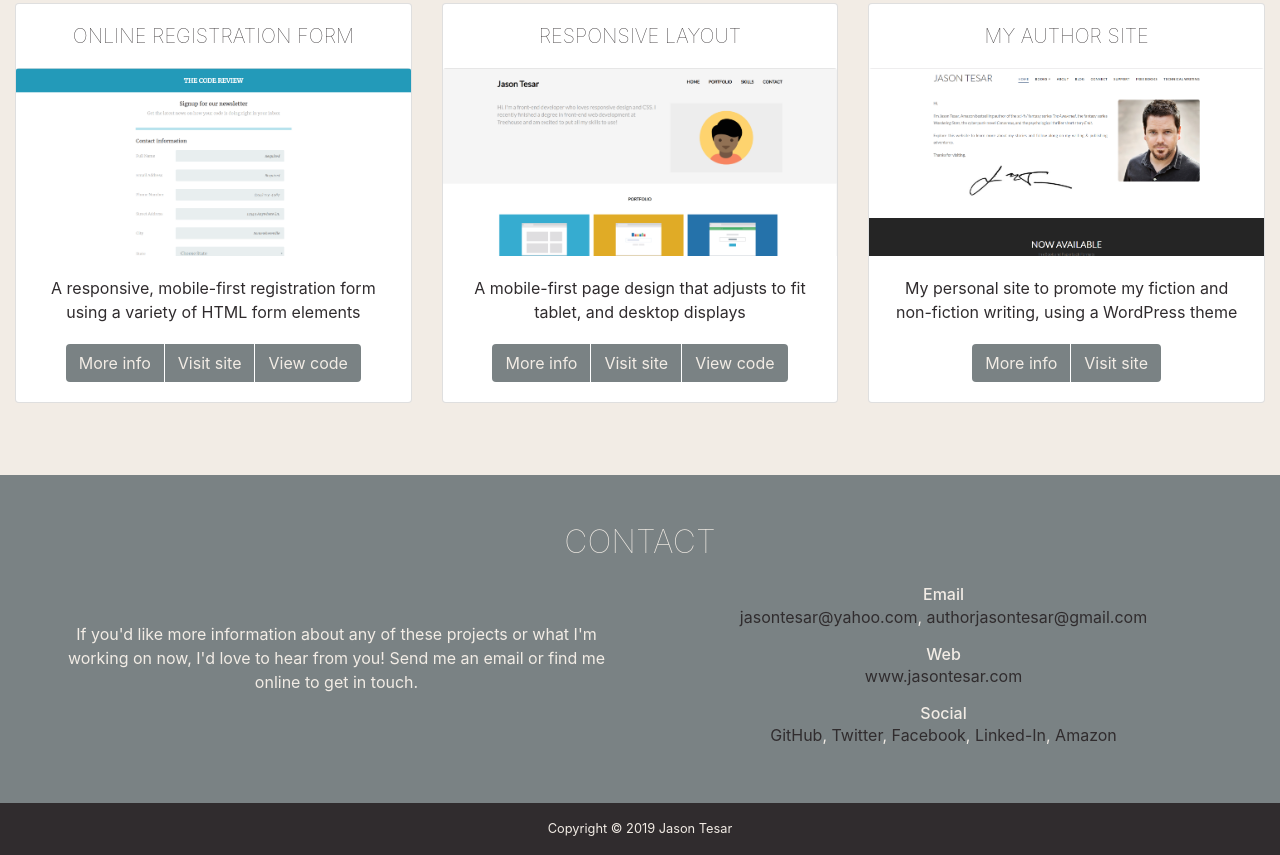
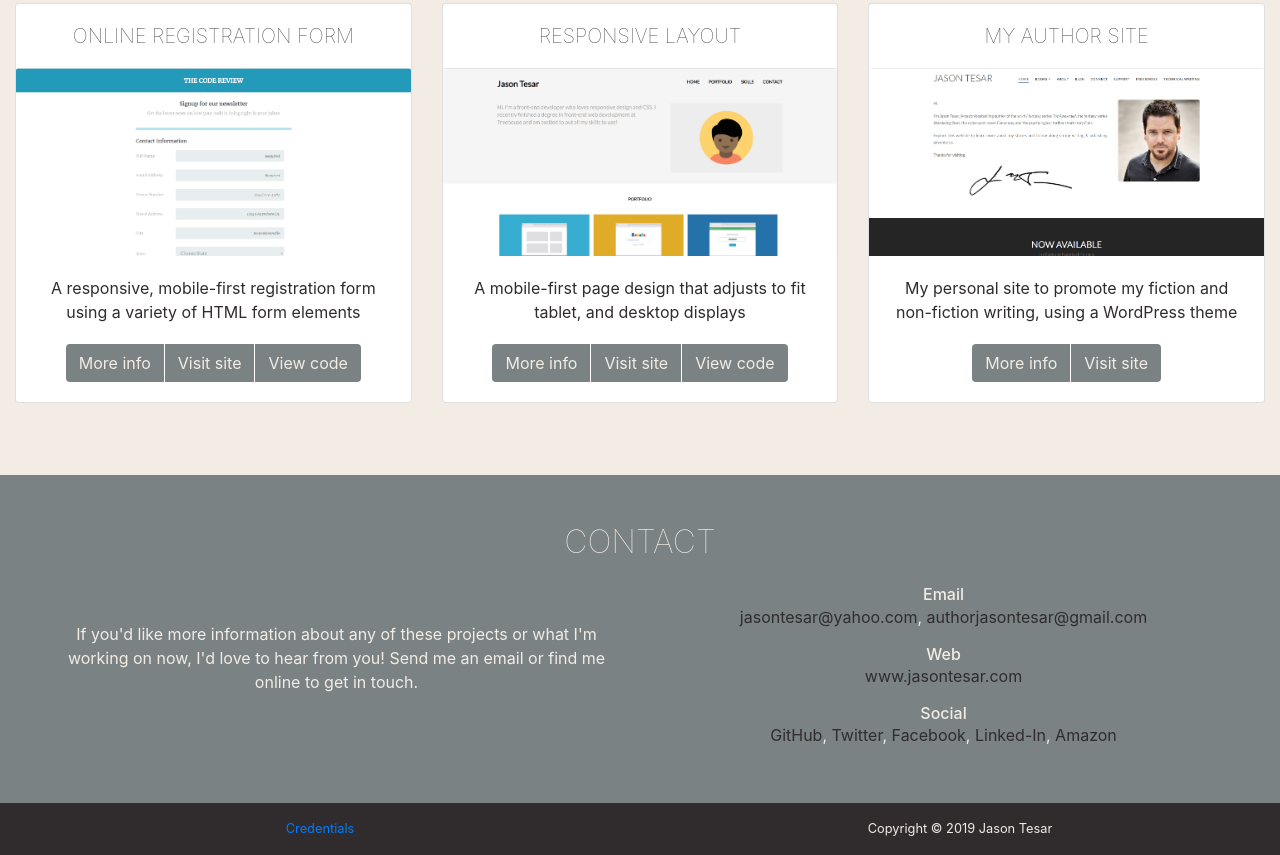
Before and after one commit to jasonTesar/jasontesar.github.io, a plain HTML site: page index.html in a window 1280 px wide. Shown: the part 1620-2475 px from the top of the page. Drawn offline with nearby package versions, Linux system fonts and the light colour scheme.

Commit message:
add link to Front End Web Development certificate

```diff
--- a/index.html
+++ b/index.html
@@ -7,7 +7,7 @@
     <link rel="stylesheet" href="https://stackpath.bootstrapcdn.com/bootstrap/4.2.1/css/bootstrap.min.css" integrity="sha384-GJzZqFGwb1QTTN6wy59ffF1BuGJpLSa9DkKMp0DgiMDm4iYMj70gZWKYbI706tWS" crossorigin="anonymous">
     <link rel="stylesheet" type="text/css" href="https://fonts.googleapis.com/css?family=Lato">
     <link rel="stylesheet" type="text/css" href="css/main.css">
-    <title>Jason Tesar's Web Development Portfolio Site</title>
+    <title>Jason Tesar's Portfolio</title>
   </head>
 
   <body id="home">
@@ -279,6 +279,9 @@
       <div id="footer" class="container-fluid pt-2 black">
         <div class="row">
           <div class="col">
+            <p class="text-center mt-1"><small><a href="https://api.accredible.com/v1/frontend/credential_website_embed_image/certificate/12324186" target="_blank">Credentials</a></small></p>
+          </div>
+          <div class="col">
             <p class="text-center mt-1"><small>Copyright &copy; 2019 Jason Tesar</small></p>
           </div>
         </div>
```
